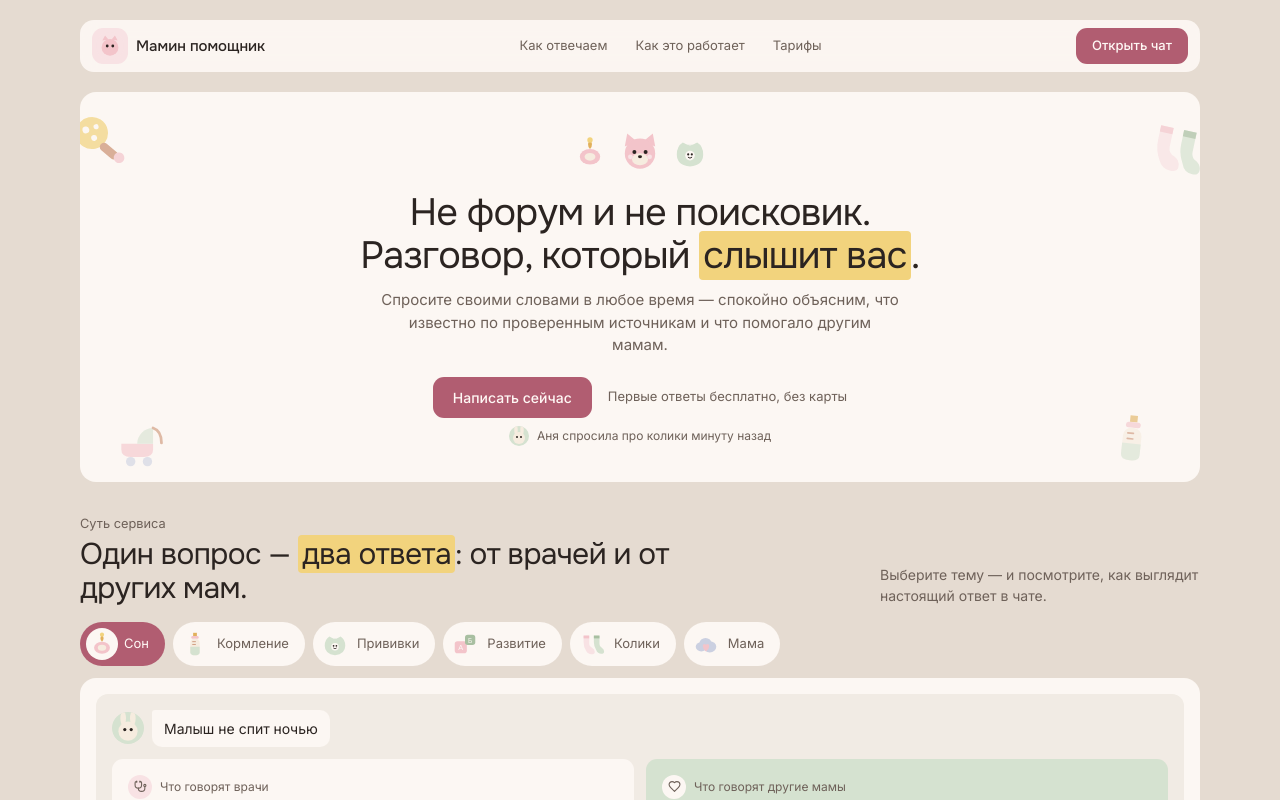
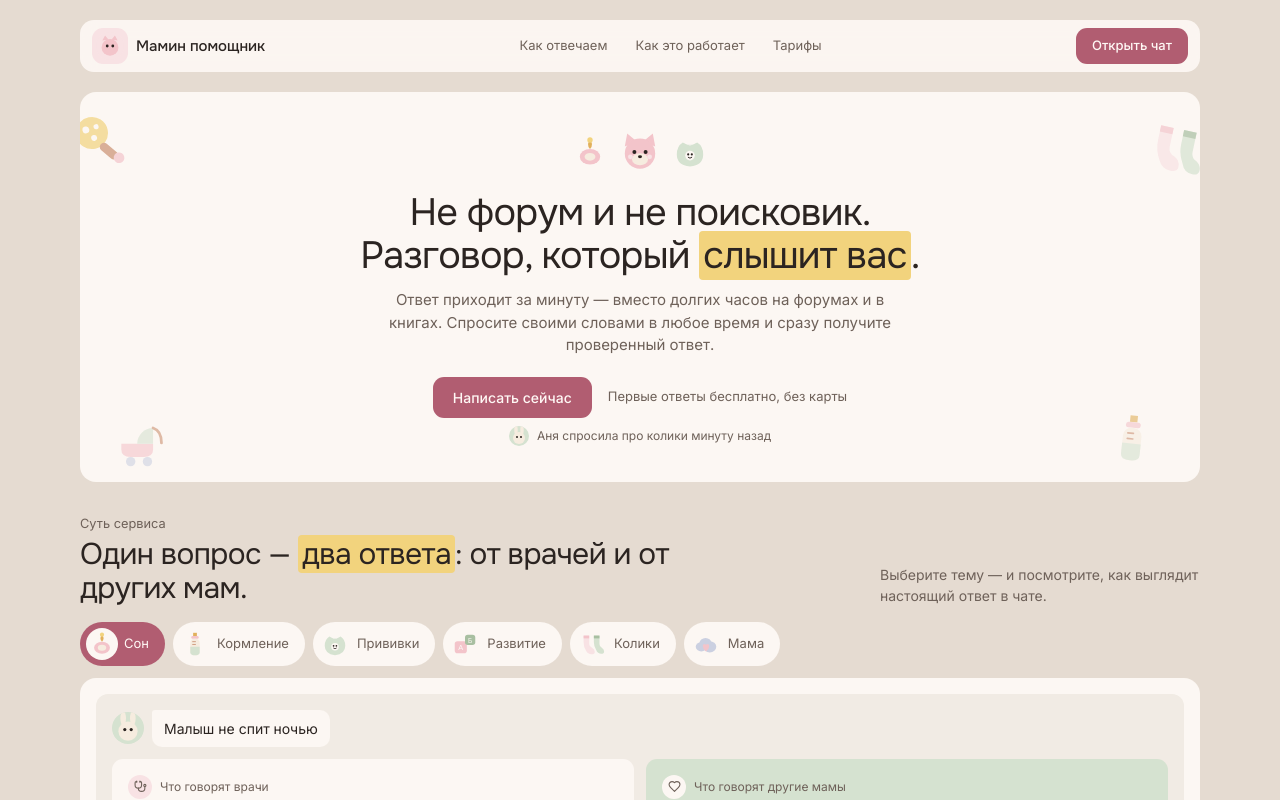
Before and after one commit to Scorboc/mama-helper-landing, a React (Vite) app: page / in a window 1280 px wide. Shown: the top 800 px of the page. Built offline with nearby package versions, Linux system fonts and the light colour scheme.

Commit message:
[FEAT] Добавил быстрые ответы для родителей

```diff
--- a/src/components/Hero.tsx
+++ b/src/components/Hero.tsx
@@ -22,8 +22,8 @@ const Hero = () => {
             Разговор, который <span className="mark-hl">слышит вас</span>.
           </h1>
           <p className="mt-3 max-w-[520px] text-[14px] leading-[1.5] text-muted-foreground sm:text-[15px]">
-            Спросите своими словами в любое время — спокойно объясним, что известно
-            по проверенным источникам и что помогало другим мамам.
+            Ответ приходит за минуту — вместо долгих часов на форумах и в книгах.
+            Спросите своими словами в любое время и сразу получите проверенный ответ.
           </p>
 
           <div className="mt-5 flex flex-wrap items-center justify-center gap-x-4 gap-y-2">
```
